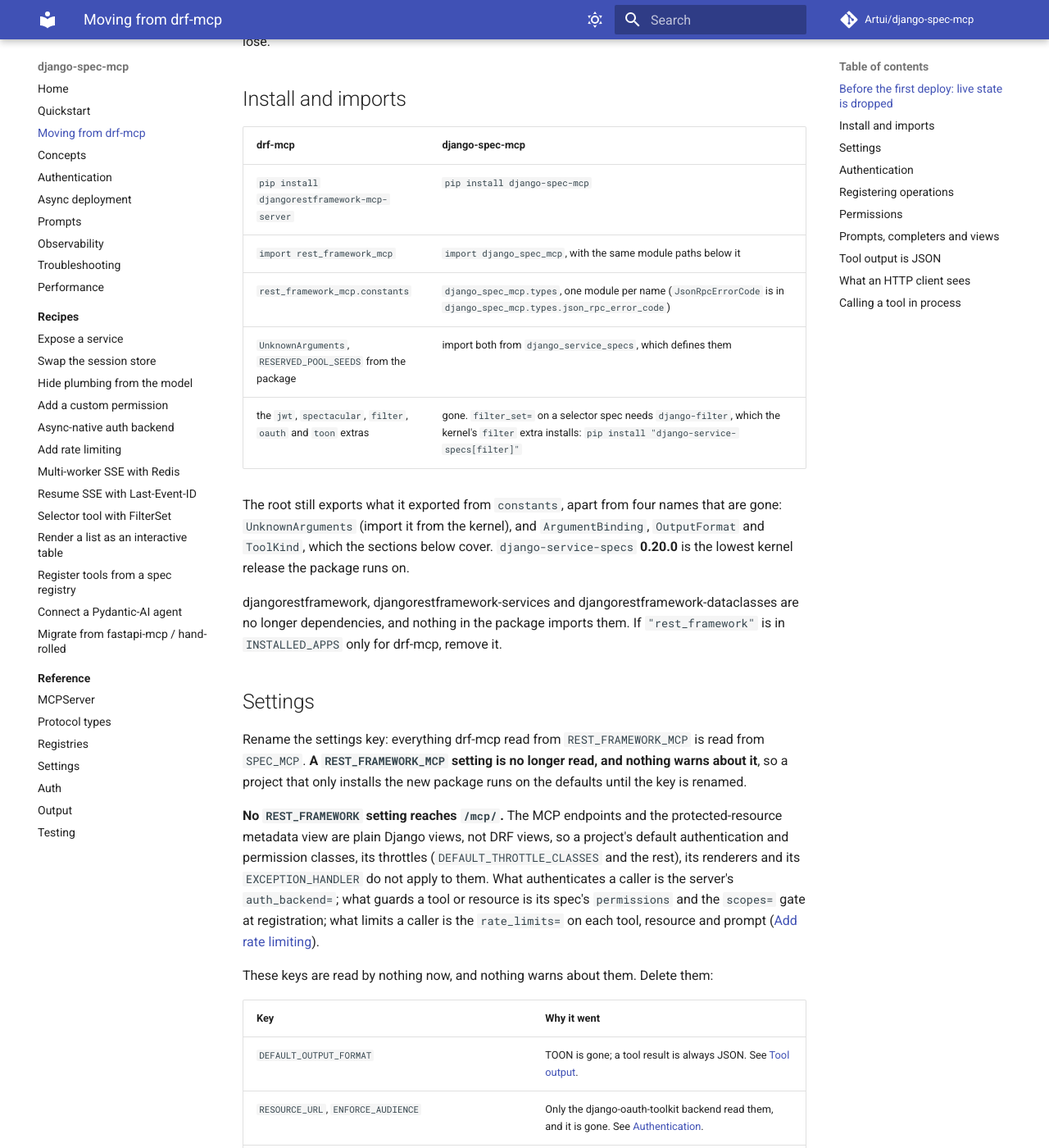
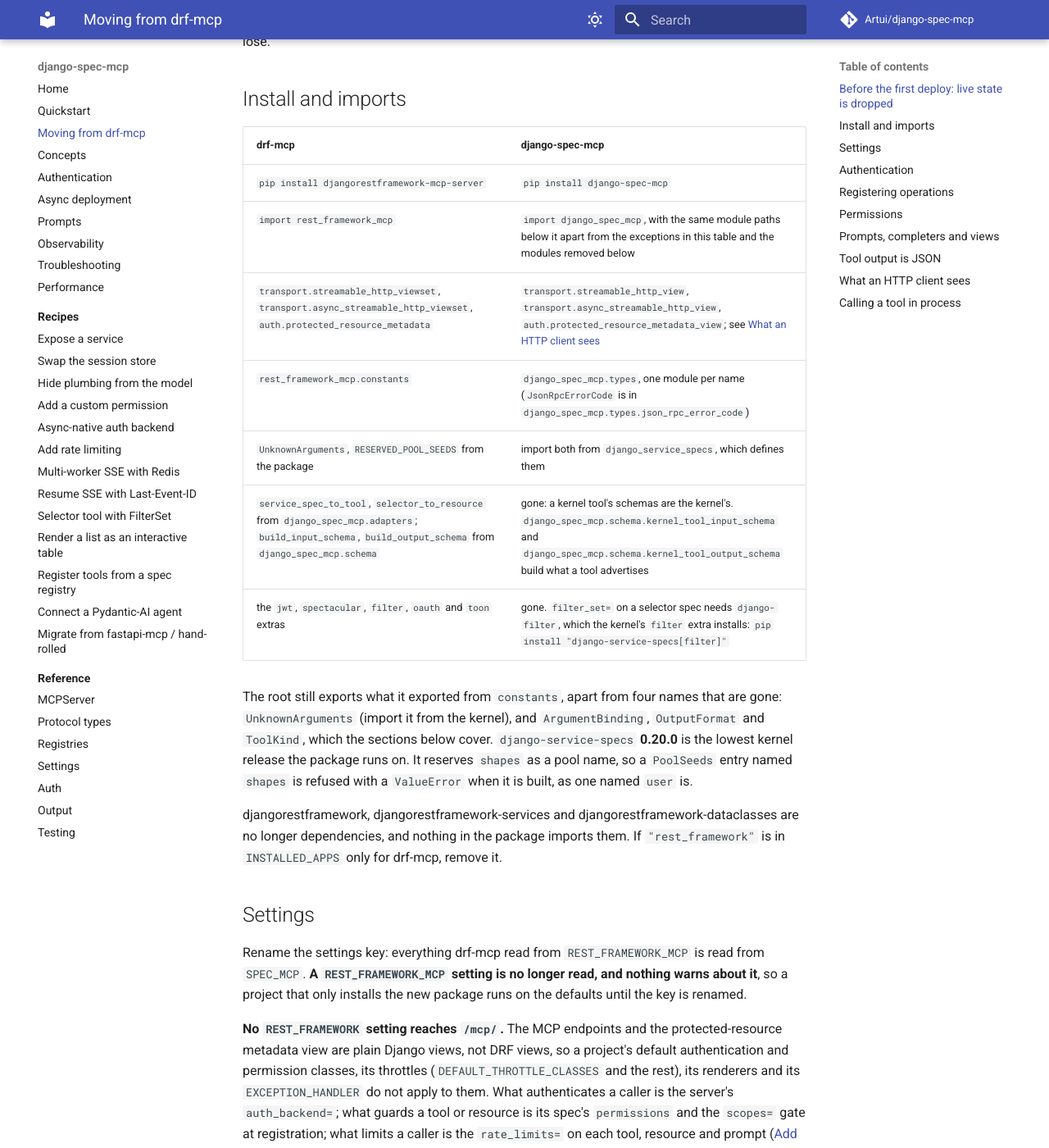
Before and after one commit to Artui/django-spec-mcp, an MkDocs documentation site: the page built from docs/moving-from-drf-mcp.md, in a window 1280 px wide and 1400 px high, scrolled down 775 px. Shown: the whole window at 82% size. Built offline with MkDocs 1.6.1 and Material for MkDocs 9.7.7, drawn with Linux system fonts in a browser that asks for light colours; comment, search, counter and statistics services are not loaded; some of the changed text lies outside the part shown.

Commit message:
Docs: correct the moving page and two claims a run disproved
The moving page names the three view modules that moved and the adapter and
schema exports that went, says the kernel floor reserves `shapes`, and quotes
the answer a client still wrapping arguments in `data` actually gets. The
authentication page says a prompt or view is hidden from the listings only
with FILTER_LISTINGS_BY_PERMISSIONS on, and the task table names a server
missing either its store or its executor.

Co-Authored-By: Claude Opus 5.5 <noreply@anthropic.com>

```diff
--- a/docs/moving-from-drf-mcp.md
+++ b/docs/moving-from-drf-mcp.md
@@ -36,9 +36,11 @@ holds no session to lose.
 | drf-mcp | django-spec-mcp |
 | --- | --- |
 | `pip install djangorestframework-mcp-server` | `pip install django-spec-mcp` |
-| `import rest_framework_mcp` | `import django_spec_mcp`, with the same module paths below it |
+| `import rest_framework_mcp` | `import django_spec_mcp`, with the same module paths below it apart from the exceptions in this table and the modules removed below |
+| `transport.streamable_http_viewset`, `transport.async_streamable_http_viewset`, `auth.protected_resource_metadata` | `transport.streamable_http_view`, `transport.async_streamable_http_view`, `auth.protected_resource_metadata_view`; see [What an HTTP client sees](#what-an-http-client-sees) |
 | `rest_framework_mcp.constants` | `django_spec_mcp.types`, one module per name (`JsonRpcErrorCode` is in `django_spec_mcp.types.json_rpc_error_code`) |
 | `UnknownArguments`, `RESERVED_POOL_SEEDS` from the package | import both from `django_service_specs`, which defines them |
+| `service_spec_to_tool`, `selector_to_resource` from `django_spec_mcp.adapters`; `build_input_schema`, `build_output_schema` from `django_spec_mcp.schema` | gone: a kernel tool's schemas are the kernel's. `django_spec_mcp.schema.kernel_tool_input_schema` and `django_spec_mcp.schema.kernel_tool_output_schema` build what a tool advertises |
 | the `jwt`, `spectacular`, `filter`, `oauth` and `toon` extras | gone. `filter_set=` on a selector spec needs `django-filter`, which the kernel's `filter` extra installs: `pip install "django-service-specs[filter]"` |
 
 The root still exports what it exported from `constants`, apart from four names
@@ -46,7 +48,8 @@ that are gone: `UnknownArguments` (import it from the kernel), and
 `ArgumentBinding`, `OutputFormat` and `ToolKind`, which the sections below
 cover.
 `django-service-specs` **0.20.0** is the lowest kernel release the package
-runs on.
+runs on. It reserves `shapes` as a pool name, so a `PoolSeeds` entry named
+`shapes` is refused with a `ValueError` when it is built, as one named `user` is.
 
 djangorestframework, djangorestframework-services and
 djangorestframework-dataclasses are no longer dependencies, and nothing in the
@@ -205,9 +208,10 @@ server.register_resource(
 
 **A client sends a service tool's arguments at the top level.** The advertised
 `inputSchema` is the kernel's, so the tool above takes `{"number": "A-1"}`,
-with no `data` key around it. A client or an agent prompt that wrapped the
-arguments in `data` sends one undeclared argument, which is refused under the
-default `UnknownArguments.REJECT`.
+with no `data` key around it. A client or an agent prompt that still wraps the
+arguments in `data` gets a `validation_error` result naming what is missing,
+``Missing required argument(s): `number`.``, with `data` refused as an unknown
+argument in its detail.
 
 What a binding used to declare is declared on the spec: its `reads` are the
 arguments a call takes, a URL lookup among them; its `shapes` are the
```
Also changed, not shown: docs/auth.md (+5 -3 lines), docs/concepts.md (+2 -2 lines).
